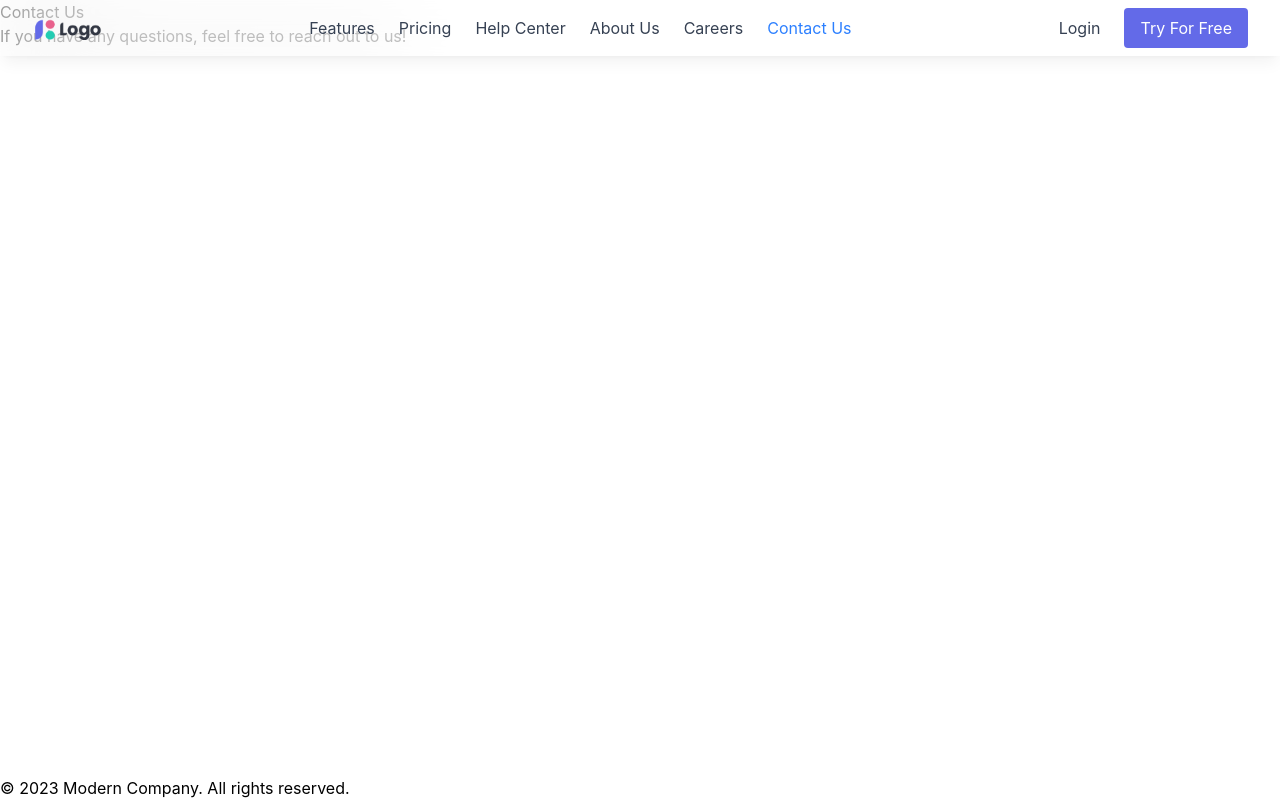
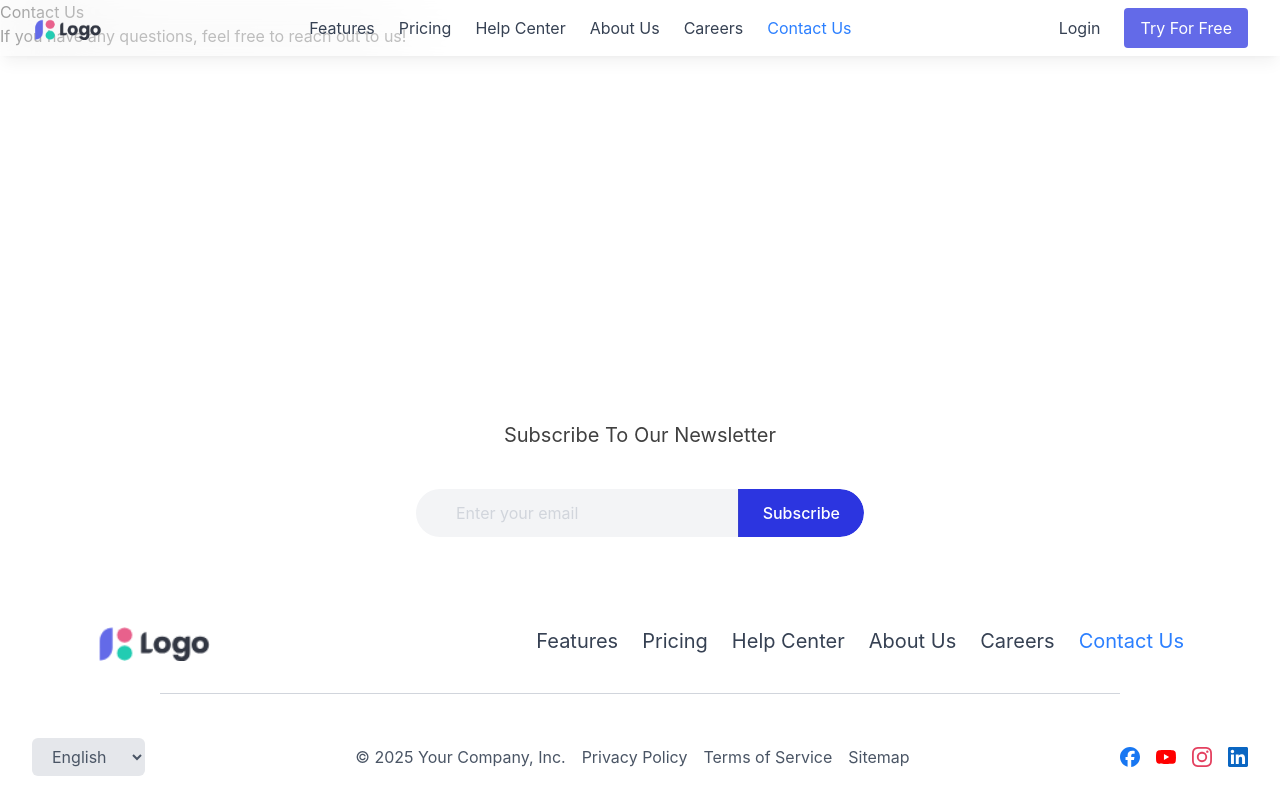
Before and after one commit to TemitopeRekun/Modern-Company-Website, a React (Vite) app: page /contact-us in a window 1280 px wide. Built offline with nearby package versions, Linux system fonts and the light colour scheme.

Commit message:
styled the footer

```diff
--- a/package.json
+++ b/package.json
@@ -13,6 +13,7 @@
     "lucide-react": "^0.546.0",
     "react": "^19.1.1",
     "react-dom": "^19.1.1",
+    "react-icons": "^5.5.0",
     "react-router-dom": "^7.9.4"
   },
   "devDependencies": {
--- a/src/Components/Footer.tsx
+++ b/src/Components/Footer.tsx
@@ -1,11 +1,147 @@
+import { Link, NavLink } from "react-router-dom";
+import Logo from "../assets/logo.png";
+import { SiFacebook, SiInstagram, SiLinkedin, SiYoutube } from "react-icons/si";
 
+const navLinks = [
+	{ label: "Features", path: "/features" },
+	{ label: "Pricing", path: "/pricing" },
+	{ label: "Help Center", path: "/help-center" },
+	{ label: "About Us", path: "/about-us" },
+	{ label: "Careers", path: "/careers" },
+	{ label: "Contact Us", path: "/contact-us" },
+];
 
 const Footer = () => {
-  return (
-    <div>
-      <p>&copy; 2023 Modern Company. All rights reserved.</p>
-    </div>
-  )
-}
+	return (
+		<footer className="bg-[-#FAFAFBFF] w-full section">
+			<div className="max-w-7xl mx-auto md:px-8 py-18 flex flex-col items-center justify-center text-center">
+				<h2 className="text-neutral-700 text-xl">
+					Subscribe To Our Newsletter
+				</h2>
 
-export default Footer
+				<form
+					aria-label="Newsletter subscription"
+					onSubmit={(e) => e.preventDefault()}
+					className="flex w-full max-w-md bg-white/10 rounded-full overflow-hidden mt-10 outline-none focus-within:ring-2 focus-within:ring-primary focus-within:ring-offset-2 focus-within:ring-offset-[-#FAFAFBFF] transition-shadow">
+					<label htmlFor="email-newsletter" className="sr-only">
+						Email address
+					</label>
+					<input
+						style={{ paddingLeft: "2.5em" }}
+						id="email-newsletter"
+						name="email"
+						type="email"
+						placeholder="Enter your email"
+						className="flex-1 px-6 py-3 bg-gray-100 text-gray-900  placeholder-gray-300 outline-none"
+						required
+					/>
+					<button
+						type="submit"
+						className="px-6 py-3 bg-primary text-white font-medium hover:bg-primary/80 focus:outline-none focus:ring-2 focus:ring-primary focus:ring-offset-2 focus:ring-offset-[-#FAFAFBFF] transition-colors rounded-r-full border-l border-gray-500/20 cursor-pointer">
+						Subscribe
+					</button>
+				</form>
+			</div>
+
+			<nav className="w-full z-50">
+				<div className="max-w-6xl mx-auto md:px-8 py-3 flex flex-col md:flex-row gap-10 items-center justify-between text-center">
+					<div className="text-2xl font-bold">
+						<Link to="/">
+							<img
+								src={Logo}
+								alt="Logo"
+								className="h-10 object-cover object-top"
+							/>
+						</Link>
+					</div>
+					<ul className="flex md:flex-row flex-col items-center gap-6">
+						{navLinks.map((link) => (
+							<li key={link.path}>
+								<NavLink
+									to={link.path}
+									className={({ isActive }) =>
+										isActive
+											? "text-blue-500 text-xl"
+											: "text-gray-700 text-xl"
+									}>
+									{link.label}
+								</NavLink>
+							</li>
+						))}
+					</ul>
+				</div>
+			</nav>
+
+			<hr className="border-t w-3/4 mx-auto border-gray-300 mt-5" />
+
+			<div className="max-w-7xl mx-auto md:px-8 py-6 text-center flex md:flex-row flex-col items-center justify-between gap-4 mt-5">
+				<div className="flex items-center gap-2">
+					<select
+						name="language"
+						defaultValue={"en"}
+						id="language"
+						className="bg-gray-200 outline-none  rounded-md px-4 py-2 text-gray-600 focus:outline-none focus:ring-2 focus:ring-primary focus:ring-offset-2 focus:ring-offset-[-#FAFAFBFF] transition-colors cursor-pointer">
+						<option value="en">English</option>
+						<option value="es">Spanish</option>
+						<option value="fr">French</option>
+						<option value="de">German</option>
+					</select>
+				</div>
+				<div className="flex flex-wrap justify-center gap-4 text-center text-gray-600">
+					<span>&copy; {new Date().getFullYear()} Your Company, Inc.</span>
+					<Link
+						to="/privacy-policy"
+						className="text-gray-600 hover:text-gray-800">
+						Privacy Policy
+					</Link>
+					<Link
+						to="/terms-of-service"
+						className="text-gray-600 hover:text-gray-800">
+						Terms of Service
+					</Link>
+					<Link
+						to="/sitemap"
+						className="text-gray-600 hover:text-gray-800">
+						Sitemap
+					</Link>
+				</div>
+				<div className="flex items-center gap-4 text-center">
+					<Link
+						to="https://facebook.com"
+						target="_blank"
+						rel="noopener noreferrer"
+						aria-label="Facebook"
+						className="transition-opacity hover:opacity-80">
+						<SiFacebook size={20} className="text-[#1877F2]" />
+					</Link>
+					<Link
+						to="https://youtube.com"
+						target="_blank"
+						rel="noopener noreferrer"
+						aria-label="YouTube"
+						className="transition-opacity hover:opacity-80">
+						<SiYoutube size={20} className="text-[#FF0000]" />
+					</Link>
+					<Link
+						to="https://instagram.com"
+						target="_blank"
+						rel="noopener noreferrer"
+						aria-label="Instagram"
+						className="transition-opacity hover:opacity-80">
+						<SiInstagram size={20} className="text-[#E4405F]" />
+					</Link>
+					<Link
+						to="https://linkedin.com"
+						target="_blank"
+						rel="noopener noreferrer"
+						aria-label="LinkedIn"
+						className="transition-opacity hover:opacity-80">
+						<SiLinkedin size={20} className="text-[#0A66C2]" />
+					</Link>
+				</div>
+			</div>
+		</footer>
+	);
+};
+
+export default Footer;
--- a/src/Components/Navbar.tsx
+++ b/src/Components/Navbar.tsx
@@ -16,7 +16,7 @@ const Navbar = () => {
 	const [isMenuOpen, setIsMenuOpen] = useState(false);
 
 	return (
-		<nav className="fixed top-0 left-0 w-full z-30">
+		<nav className="fixed top-0 left-0 w-full z-50">
 			<div className="bg-white/50 backdrop-blur-2xl border-l border-white/20 shadow-lg shadow-black/5">
 				<div className="max-w-full mx-auto flex items-center justify-between py-2 px-8">
 					<div className="text-2xl font-bold">
--- a/src/Pages/Home/Hero.tsx
+++ b/src/Pages/Home/Hero.tsx
@@ -9,30 +9,30 @@ import Float8 from "../../Assets/float8.png";
 
 const Hero = () => {
 	return (
-		<section className="section-container bg-[var(--color-secondary)] max-w-full min-h-screen text-center pt-50 px-4 md:flex md:justify-center md:items-space-between  relative overflow-hidden">
+		<section className="section-container bg-[var(--color-secondary)] max-w-full min-h-screen text-center pt-50 px-4 flex items-center md:items-start justify-center md:items-space-between relative overflow-hidden">
 			<div>
 				<img
 					src={Float5}
 					alt="floating"
-					className="hidden md:block absolute bottom-[10%] left-[35%] w-[10vw] h-auto"
+					className="absolute md:bottom-[7%] md:left-[35%] md:w-[10vw] h-auto left-[5%] w-[17vw] float"
 				/>
 				<img
 					src={Float6}
 					alt="floating"
-					className="hidden md:block absolute top-[34%] left-[18%] w-[18vw] h-auto"
+					className="hidden md:block absolute top-[34%] left-[18%] w-[18vw] h-auto float"
 				/>
 				<img
 					src={Float7}
 					alt="floating"
-					className="hidden md:block absolute bottom-[15%] left-[5%] w-[12vw] h-auto"
+					className="hidden md:block absolute bottom-[15%] left-[5%] w-[12vw] h-auto float"
 				/>
 				<img
 					src={Float8}
 					alt="floating"
-					className="absolute top-[18%] left-[5%] w-[9vw] h-auto"
+					className="absolute md:top-[18%] md:left-[5%] md:w-[9vw] h-auto top-[10%] left-[5%] w-[37vw] float"
 				/>
 			</div>
-			<div>
+			<div className="z-40">
 				<p className="paragraph text-white max-w-2xl mx-auto">
 					We are glad to have you here.
 				</p>
@@ -48,22 +48,22 @@ const Hero = () => {
 				<img
 					src={Float1}
 					alt="floating"
-					className="absolute top-[27%] right-[20%] w-[10vw] h-auto"
+					className="absolute md:top-[27%] md:right-[20%] md:w-[10vw] h-auto bottom-[10%] right-[10%] w-[22vw] float"
 				/>
 				<img
 					src={Float2}
 					alt=" float"
-					className="hidden md:block absolute bottom-[30%] right-[5%] w-[7vw] h-auto"
+					className="absolute md:bottom-[30%] md:right-[5%] md:w-[7vw] bottom-[65%] h-auto float"
 				/>
 				<img
 					src={Float3}
 					alt="float"
-					className="hidden md:block absolute bottom-[13%] right-[18%] w-[16vw] h-auto"
+					className="hidden md:block absolute bottom-[13%] right-[18%] w-[16vw] h-auto float"
 				/>
 				<img
 					src={Float4}
 					alt="float"
-					className="hidden md:block absolute bottom-[17%] right-[40%] w-[8vw] h-auto"
+					className="absolute md:bottom-[17%] right-[40%] md:w-[8vw] bottom-[5%] w-[13vw] h-auto float"
 				/>
 			</div>
 		</section>
--- a/src/Pages/Home/Home.tsx
+++ b/src/Pages/Home/Home.tsx
@@ -1,6 +1,6 @@
 import Hero from "./Hero";
 
-const Home = () => {
+const Home: React.FC = () => {
 	return (
 		<main>
 			<Hero />
--- a/src/index.css
+++ b/src/index.css
@@ -5,6 +5,7 @@
 }
 
 body {
+	background-color: #FFFFFFFF;
 	scroll-behavior: smooth;
 
 }
@@ -46,3 +47,15 @@ body {
 		@apply border border-gray-300 text-gray-800 px-6 py-3 rounded-lg font-medium hover:bg-gray-100 transition;
 	}
 }
+
+
+/* Add this to your CSS file */
+@keyframes float {
+    0% { transform: translateY(0); }
+    50% { transform: translateY(-10px); }
+    100% { transform: translateY(0); }
+}
+
+.float {
+    animation: float 6s ease-in-out infinite;
+}
```
Also changed, not shown: 1 other file (tests, documents, lock files or other folders).
